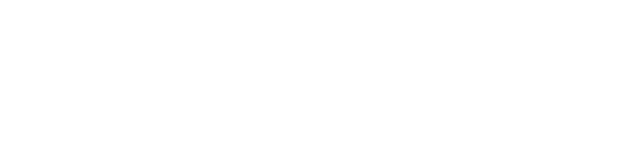
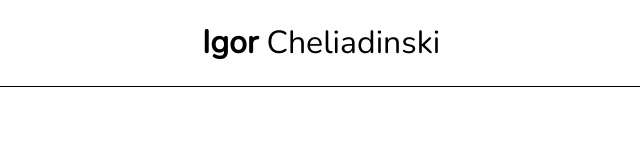
Before and after one commit to igorxciv/igorxciv, a plain HTML site: page cv/index.html in a window 1280 px wide. Shown: the whole page, without its empty margins (319-959 px from the left). Drawn offline with nearby package versions, Linux system fonts and the light colour scheme; a web font is replaced by a local one.

Commit message:
add: styles

```diff
--- a/cv/index.html
+++ b/cv/index.html
@@ -1,5 +1,5 @@
 <!doctype html>
-<html lang="en">
+<html class="page" lang="en">
 <head>
   <title>Igor Cheliadinski | Software Engineer</title>
   <meta charset="utf-8">
@@ -43,8 +43,23 @@
 
   <meta name="msapplication-TileColor" content="#ffffff">
   <meta name="theme-color" content="#ffffff">
+
+  <link rel="preconnect" href="https://fonts.gstatic.com">
+  <link rel="preload" as="style" href="./style.css">
+  <link rel="preload" as="font" href="https://fonts.gstatic.com/s/nunito/v14/XRXW3I6Li01BKofA-seUYevIWzgPDA.woff2">
+  <link rel="preload" as="font" href="https://fonts.gstatic.com/s/nunito/v14/XRXV3I6Li01BKofINeaBTMnFcQ.woff2">
+
+  <link rel="stylesheet" href="./style.css">
+
+  <link href="https://fonts.googleapis.com/css2?family=Nunito:wght@200;400&display=swap" rel="stylesheet">
 </head>
-<body>
-
+<body class="page__body">
+  <header class="page__header header">
+    <h1 class="header__title title">
+      <span class="title__name">Igor</span>
+      <span class="title__surname">Cheliadinski</span>
+    </h1>
+  </header>
+  <main class="page__main"></main>
 </body>
 </html>
--- /dev/null
+++ b/cv/style.css
@@ -0,0 +1,21 @@
+:root {
+  --font-light-weight: 200;
+  --font-regular-weight: 400;
+}
+
+.page {
+  font-family: 'Nunito', sans-serif;
+}
+
+.page__body {
+  margin: 0;
+}
+
+.header {
+  border-bottom: 1px solid black;
+  text-align: center;
+}
+
+.title__surname {
+  font-weight: var(--font-light-weight);
+}
```
